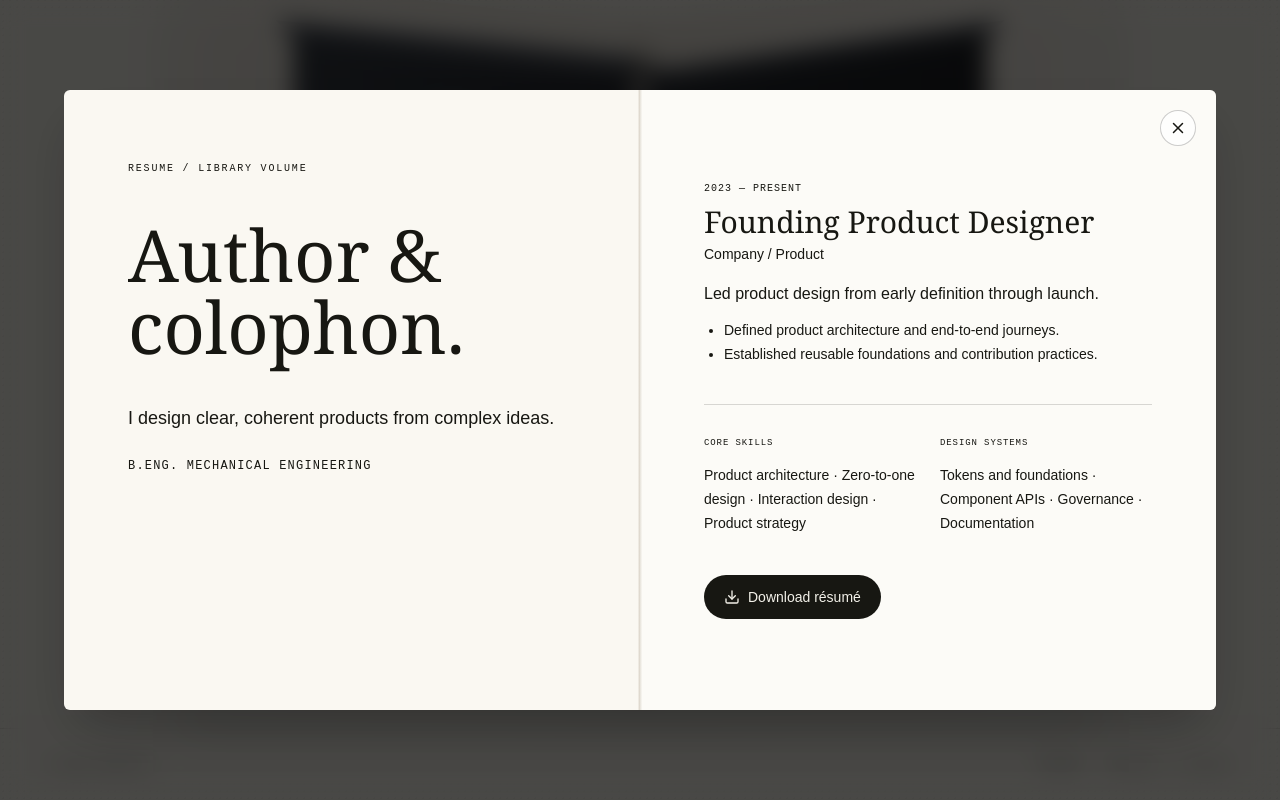
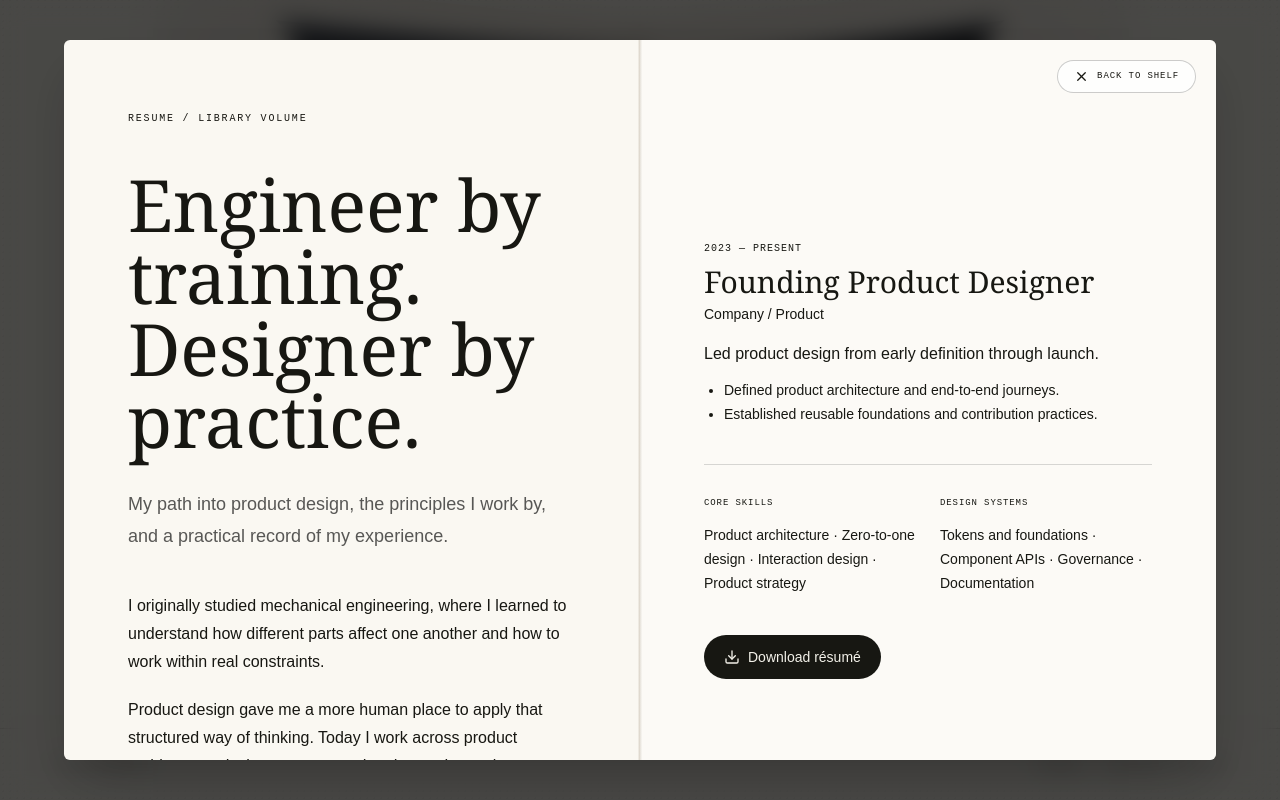
Before and after one commit to khadijatbakare/product-design-portfolio, a Next.js app: page / in a window 1280 px wide. Both pictures are taken after a click on the button "Résumé". Shown: the part 507-1307 px from the top of the page. Built offline with nearby package versions, Linux system fonts and the light colour scheme.

Commit message:
Model portfolio shelf as physical volumes

```diff
--- a/app/page.tsx
+++ b/app/page.tsx
@@ -5,7 +5,7 @@ import { BookPreloader } from '@/components/preloader/BookPreloader'
 import { CornerBookshelf } from '@/components/shelf/CornerBookshelf'
 import { BookSpreadModal } from '@/components/modal/BookSpreadModal'
 import { LibraryCheckoutFooter } from '@/components/footer/LibraryCheckoutFooter'
-import { aboutMe, getProjectsByVolume, projects, type ModalView, type VolumeId } from '@/data/content'
+import { aboutMe, getProjectsByVolume, libraryCopy, projects, type ModalView } from '@/data/content'
 
 export default function Home() {
   const [activeModal, setActiveModal] = useState<ModalView | null>(null)
@@ -13,7 +13,7 @@ export default function Home() {
   const [isLoading, setIsLoading] = useState(true)
   const closeModal = useCallback(() => setActiveModal(null), [])
   const finishLoading = useCallback(() => setIsLoading(false), [])
-  const openModal = useCallback((view: ModalView, volumeId?: VolumeId) => {
+  const openModal = useCallback((view: ModalView, volumeId?: string) => {
     setActiveModal(view)
     if (view === 'work') {
       const volumeProjects = volumeId ? getProjectsByVolume(volumeId) : projects
@@ -37,7 +37,7 @@ export default function Home() {
 
   return <main className="paper-texture min-h-screen bg-paper">
     <AnimatePresence>{isLoading && <BookPreloader key="preloader" onFinish={finishLoading} />}</AnimatePresence>
-    <header className="mx-auto max-w-7xl px-6 pt-12 md:px-12"><span className="font-mono text-[10px] uppercase tracking-[.18em]">{aboutMe.role}</span><h1 className="mt-8 max-w-5xl font-serif text-6xl leading-[.9] tracking-tight md:text-8xl">{aboutMe.intro}</h1><p className="mt-8 max-w-lg leading-7 text-black/60">Choose a volume from the shelf to explore the portfolio.</p></header>
+    <header className="mx-auto max-w-7xl px-6 pt-12 md:px-12"><span className="font-mono text-[10px] uppercase tracking-[.18em]">{libraryCopy.eyebrow}</span><h1 className="mt-8 max-w-5xl font-serif text-6xl leading-[.9] tracking-tight md:text-8xl">{aboutMe.intro}</h1><p className="mt-8 max-w-lg leading-7 text-black/60">{libraryCopy.instruction}</p></header>
     <div className="mx-auto max-w-7xl px-6 md:px-12"><CornerBookshelf onOpen={openModal} /></div>
     <LibraryCheckoutFooter onOpen={openModal} />
     <AnimatePresence>{activeModal && <BookSpreadModal key={activeModal} activeModal={activeModal} selectedProject={selectedProject} onClose={closeModal} onSelectProject={setSelectedProject} />}</AnimatePresence>
--- a/components/modal/BookSpreadModal.tsx
+++ b/components/modal/BookSpreadModal.tsx
@@ -2,7 +2,7 @@
 
 import { motion } from 'framer-motion'
 import { ChevronLeft, ChevronRight, Download, Mail, X } from 'lucide-react'
-import { aboutMe, checkoutSlip, getProjectsByVolume, projects, resume, type ModalView } from '@/data/content'
+import { aboutMe, checkoutSlip, getProjectsByVolume, libraryCopy, projects, resume, volumes, type ModalView } from '@/data/content'
 
 interface Props {
   readonly activeModal: ModalView
@@ -17,30 +17,28 @@ export function BookSpreadModal({ activeModal, selectedProject, onClose, onSelec
   const projectIndex = Math.max(0, volumeProjects.findIndex((item) => item.id === project.id))
   const previousProject = volumeProjects[(projectIndex - 1 + volumeProjects.length) % volumeProjects.length]
   const nextProject = volumeProjects[(projectIndex + 1) % volumeProjects.length]
+  const volume = activeModal === 'work'
+    ? volumes.find((item) => item.id === project.volumeId)
+    : volumes.find((item) => item.contents === activeModal)
 
-  const title = activeModal === 'work'
-    ? project.title
-    : activeModal === 'about'
-      ? 'The notes beyond the work.'
-      : activeModal === 'resume'
-        ? 'Author & colophon.'
-        : 'Let’s make sense of something together.'
+  const title = volume?.heading ?? 'Let’s make sense of something together.'
 
   return (
     <motion.div className="fixed inset-0 z-50 grid place-items-center bg-black/70 p-4 backdrop-blur-md" initial={{ opacity: 0 }} animate={{ opacity: 1 }} exit={{ opacity: 0 }} role="dialog" aria-modal="true" aria-labelledby="modal-title">
       <motion.article className="open-book relative grid max-h-[90vh] min-h-[620px] w-full max-w-6xl grid-cols-1 overflow-y-auto rounded-md shadow-2xl md:grid-cols-2" initial={{ scale: .92, y: 28 }} animate={{ scale: 1, y: 0 }} exit={{ scale: .95, y: 20 }} transition={{ type: 'spring', stiffness: 260, damping: 28 }}>
-        <button autoFocus onClick={onClose} className="absolute right-5 top-5 z-10 rounded-full border border-black/20 bg-white/70 p-2" aria-label="Close"><X size={18}/></button>
+        <button autoFocus onClick={onClose} className="absolute right-5 top-5 z-10 flex items-center gap-2 rounded-full border border-black/20 bg-white/70 px-4 py-2 font-mono text-[9px] uppercase tracking-widest" aria-label={libraryCopy.back}><X size={15}/>{libraryCopy.back}</button>
         <div className="p-10 md:p-16">
           <span className="font-mono text-[10px] uppercase tracking-[.18em]">{activeModal} / Library volume</span>
           <h2 id="modal-title" className="mt-10 font-serif text-5xl leading-none md:text-7xl">{title}</h2>
+          {volume && <p className="mt-8 max-w-md text-lg leading-8 text-black/65">{volume.description}</p>}
           {activeModal === 'work' && <p className="mt-8 font-mono text-[10px] uppercase tracking-widest">{project.discipline}</p>}
-          {activeModal === 'about' && <div className="mt-10 space-y-6 text-lg leading-8">{aboutMe.story.map((paragraph) => <p key={paragraph}>{paragraph}</p>)}</div>}
-          {activeModal === 'resume' && <div className="mt-10"><p className="text-lg leading-8">{aboutMe.intro}</p><p className="mt-6 font-mono text-xs uppercase tracking-widest">{resume.education}</p></div>}
+          {activeModal === 'resume' && <div className="mt-10 space-y-5 text-base leading-7">{aboutMe.story.map((paragraph) => <p key={paragraph}>{paragraph}</p>)}<p className="font-mono text-xs uppercase tracking-widest">{resume.education}</p></div>}
           {activeModal === 'contact' && <p className="mt-10 max-w-sm text-lg leading-8">{checkoutSlip.availability.label}. If there is a thoughtful product problem to untangle, I’d like to hear about it.</p>}
         </div>
 
         <div className="flex flex-col justify-center bg-white/35 p-10 md:p-16">
           {activeModal === 'work' && <>
+            <h3 className="mb-10 font-serif text-4xl leading-tight">{project.title}</h3>
             <section><p className="font-mono text-[10px] uppercase tracking-widest">The problem</p><p className="mt-3 leading-7">{project.problem}</p></section>
             <section className="mt-8"><p className="font-mono text-[10px] uppercase tracking-widest">What shipped</p><p className="mt-3 leading-7">{project.solution}</p></section>
             <section className="mt-8"><p className="font-mono text-[10px] uppercase tracking-widest">Constraints</p><ul className="mt-3 list-disc space-y-2 pl-5">{project.constraints.map((constraint) => <li key={constraint}>{constraint}</li>)}</ul></section>
@@ -48,7 +46,7 @@ export function BookSpreadModal({ activeModal, selectedProject, onClose, onSelec
             {project.metrics.map((metric) => <div key={metric.label} className="mt-8 border-t border-black/15 pt-5"><span className="font-serif text-4xl">{metric.value}</span><p>{metric.label}</p><p className="mt-1 font-mono text-[9px] uppercase tracking-widest text-black/50">{metric.verified ? 'Verified' : 'Unverified'} · {metric.source}</p></div>)}
             {volumeProjects.length > 1 && <div className="mt-12 flex gap-3"><button className="rounded-full border p-3" onClick={() => onSelectProject(previousProject.id)} aria-label="Previous project"><ChevronLeft/></button><button className="rounded-full border p-3" onClick={() => onSelectProject(nextProject.id)} aria-label="Next project"><ChevronRight/></button></div>}
           </>}
-          {activeModal === 'about' && <div className="grid gap-5 sm:grid-cols-2">{aboutMe.hobbies.map((hobby, index) => <article key={hobby.id} className={`${index % 3 === 0 ? '-rotate-1' : 'rotate-1'} border border-black/15 bg-[#f8f1e5] p-5 shadow-sm`}><span className="font-mono text-[9px] uppercase tracking-widest">0{index + 1} / {hobby.title}</span><p className="mt-5 font-serif text-2xl">{hobby.caption}</p></article>)}</div>}
+          {activeModal === 'notes' && <div className="grid gap-5 sm:grid-cols-2">{aboutMe.hobbies.map((hobby, index) => <article key={hobby.id} className={`${index % 3 === 0 ? '-rotate-1' : 'rotate-1'} border border-black/15 bg-[#f8f1e5] p-5 shadow-sm`}><span className="font-mono text-[9px] uppercase tracking-widest">0{index + 1} / {hobby.title}</span><p className="mt-5 font-serif text-2xl">{hobby.caption}</p></article>)}</div>}
           {activeModal === 'resume' && <>
             <div className="space-y-8">{resume.entries.map((entry) => <article key={`${entry.organization}-${entry.period}`}><p className="font-mono text-[10px] uppercase tracking-widest">{entry.period}</p><h3 className="mt-2 font-serif text-3xl">{entry.role}</h3><p className="mt-1 text-sm">{entry.organization}</p><p className="mt-4 leading-7">{entry.summary}</p><ul className="mt-3 list-disc space-y-1 pl-5 text-sm">{entry.highlights.map((highlight) => <li key={highlight}>{highlight}</li>)}</ul></article>)}</div>
             <div className="mt-10 grid gap-6 border-t border-black/15 pt-8 sm:grid-cols-2"><div><p className="font-mono text-[9px] uppercase tracking-widest">Core skills</p><p className="mt-3 text-sm leading-6">{resume.coreSkills.join(' · ')}</p></div><div><p className="font-mono text-[9px] uppercase tracking-widest">Design systems</p><p className="mt-3 text-sm leading-6">{resume.designSystemSkills.join(' · ')}</p></div></div>
--- a/components/shelf/CornerBookshelf.tsx
+++ b/components/shelf/CornerBookshelf.tsx
@@ -2,21 +2,17 @@
 
 import { useState } from 'react'
 import { AnimatePresence, motion } from 'framer-motion'
-import { volumes, type ModalView, type VolumeId } from '@/data/content'
+import { libraryCopy, volumes, type ModalView } from '@/data/content'
 
 export interface CornerBookshelfProps {
-  readonly onOpen: (view: ModalView, volumeId?: VolumeId) => void
+  readonly onOpen: (view: ModalView, volumeId?: string) => void
 }
 
-const placements = [
-  { x: 158, y: 126, width: 34, height: 126, angle: 1 },
-  { x: 198, y: 113, width: 38, height: 139, angle: -1 },
-  { x: 436, y: 126, width: 34, height: 126, angle: -1 },
-  { x: 476, y: 139, width: 31, height: 113, angle: 1 },
-]
+const spineX = [136, 201, 414, 487]
+const spineAngle = [1, -1, -1, 1]
 
 export function CornerBookshelf({ onOpen }: CornerBookshelfProps) {
-  const [hovered, setHovered] = useState<VolumeId | null>(null)
+  const [hovered, setHovered] = useState<string | null>(null)
   const active = volumes.find((volume) => volume.id === hovered)
 
   return (
@@ -26,9 +22,9 @@ export function CornerBookshelf({ onOpen }: CornerBookshelfProps) {
           {active ? (
             <motion.div key={active.id} initial={{ opacity: 0, y: 8, scale: .96 }} animate={{ opacity: 1, y: 0, scale: 1 }} exit={{ opacity: 0, y: -4, scale: .96 }} className="rounded-md border border-white/10 bg-[#181A1E]/95 px-4 py-2 text-center text-stone-100 shadow-xl backdrop-blur">
               <p className="text-xs font-medium">{active.subtitle}</p>
-              <p className="mt-1 font-mono text-[9px] uppercase tracking-widest text-stone-400">{active.label}</p>
+              <p className="mt-1 font-mono text-[9px] uppercase tracking-widest text-stone-400">{active.readTime} · {libraryCopy.open}</p>
             </motion.div>
-          ) : <p className="font-mono text-[10px] uppercase tracking-[.18em] text-stone-500">Hover over a volume to explore</p>}
+          ) : <p className="font-mono text-[10px] uppercase tracking-[.18em] text-stone-500">{libraryCopy.instruction}</p>}
         </AnimatePresence>
       </div>
       <svg viewBox="0 0 680 520" className="h-auto w-full overflow-visible drop-shadow-2xl" role="img" aria-label="L-shaped corner bookshelf with four interactive volumes">
@@ -37,20 +33,39 @@ export function CornerBookshelf({ onOpen }: CornerBookshelfProps) {
           <linearGradient id="right-shelf"><stop stopColor="#282c32"/><stop offset="1" stopColor="#1d1f23"/></linearGradient>
           <linearGradient id="wall-left"><stop stopColor="#ece8df"/><stop offset="1" stopColor="#ddd7cc"/></linearGradient>
           <linearGradient id="wall-right"><stop stopColor="#ded8cd"/><stop offset="1" stopColor="#f0ece4"/></linearGradient>
+          <linearGradient id="spine-gradient"><stop stopColor="#000" stopOpacity=".5"/><stop offset=".18" stopColor="#fff" stopOpacity="0"/><stop offset=".82" stopColor="#fff" stopOpacity="0"/><stop offset="1" stopColor="#000" stopOpacity=".6"/></linearGradient>
+          <pattern id="spine-dots" width="4" height="4" patternUnits="userSpaceOnUse"><circle cx="1" cy="1" r=".7" fill="#fff"/></pattern>
+          <pattern id="spine-coarse-dots" width="6" height="6" patternUnits="userSpaceOnUse"><circle cx="1.5" cy="1.5" r="1" fill="#1e0f0b"/></pattern>
         </defs>
         <path d="M35 20L340 52V500H35Z" fill="url(#wall-left)" opacity=".7"/><path d="M340 52L645 20V500H340Z" fill="url(#wall-right)" opacity=".7"/><line x1="340" y1="52" x2="340" y2="500" stroke="#bdb6aa" strokeWidth="2"/>
         <polygon points="110,62 334,84 334,474 110,454" fill="url(#left-shelf)"/><polygon points="346,84 570,62 570,454 346,474" fill="url(#right-shelf)"/><polygon points="98,50 334,74 346,84 110,62" fill="#414650"/><polygon points="346,84 582,50 570,62 346,94" fill="#343840"/>
         {[260, 390].map((y) => <g key={y}><polygon points={`110,${y} 334,${y+20} 334,${y+31} 110,${y+11}`} fill="#202329" stroke="#454a53"/><polygon points={`346,${y+20} 570,${y} 570,${y+11} 346,${y+31}`} fill="#1b1d21" stroke="#343840"/></g>)}
         <rect x="330" y="75" width="22" height="402" fill="#111318" opacity=".45"/>
         {volumes.map((volume, index) => {
-          const place = placements[index]
+          const width = volume.width
+          const height = volume.height
+          const x = spineX[index]
+          const y = 390 - height
+          const angle = spineAngle[index]
           const isHovered = hovered === volume.id
-          const open = () => onOpen(volume.view, volume.id)
-          return <motion.g key={volume.id} tabIndex={0} role="button" aria-label={`Open ${volume.label}: ${volume.title}`} onClick={open} onKeyDown={(event) => { if (event.key === 'Enter' || event.key === ' ') { event.preventDefault(); open() } }} onMouseEnter={() => setHovered(volume.id)} onMouseLeave={() => setHovered(null)} onFocus={() => setHovered(volume.id)} onBlur={() => setHovered(null)} animate={{ y: isHovered ? -16 : 0 }} transition={{ type: 'spring', stiffness: 340, damping: 25 }} className="cursor-pointer outline-none">
-            <rect x={place.x} y={place.y} width={place.width} height={place.height} rx="2" fill={volume.color} stroke="#0e0f11" transform={`rotate(${place.angle} ${place.x} ${place.y+place.height})`}/><rect x={place.x+3} y={place.y-3} width={place.width-6} height="3" rx="1" fill="#f3eee5" opacity=".85"/><text x={place.x+place.width/2} y={place.y+14} fill={index===3?'#292722':'#ddd8ce'} fontSize="6" fontFamily="monospace" textAnchor="middle">{volume.label}</text><text x={place.x+place.width/2} y={place.y+place.height/2} fill={index===3?'#292722':'#eee9df'} fontSize="8" fontFamily="monospace" textAnchor="middle" transform={`rotate(-90 ${place.x+place.width/2} ${place.y+place.height/2})`}>{volume.title}</text><line x1={place.x+8} x2={place.x+place.width-8} y1={place.y+place.height-12} y2={place.y+place.height-12} stroke={index===3?'#292722':'#ddd8ce'} opacity=".45"/>
+          const open = () => onOpen(volume.contents, volume.id)
+          const fontFamily = volume.typography === 'mono' ? 'monospace' : volume.typography === 'sans' ? 'sans-serif' : 'serif'
+          return <motion.g key={volume.id} tabIndex={0} role="button" aria-label={`Open ${volume.volume}: ${volume.spine}`} onClick={open} onKeyDown={(event) => { if (event.key === 'Enter' || event.key === ' ') { event.preventDefault(); open() } }} onMouseEnter={() => setHovered(volume.id)} onMouseLeave={() => setHovered(null)} onFocus={() => setHovered(volume.id)} onBlur={() => setHovered(null)} animate={{ y: isHovered ? -16 : 0 }} transition={{ type: 'spring', stiffness: 340, damping: 25 }} className="cursor-pointer outline-none">
+            <rect x={x} y={y} width={width} height={height} rx="2" fill={volume.color} stroke="#0e0f11" transform={`rotate(${angle} ${x} 390)`}/>
+            {volume.texture === 'dots' && <rect x={x} y={y} width={width} height={height} fill="url(#spine-dots)" opacity=".22"/>}
+            {volume.texture === 'coarse-dots' && <rect x={x} y={y} width={width} height={height} fill="url(#spine-coarse-dots)" opacity=".25"/>}
+            {volume.texture === 'gradient' && <rect x={x} y={y} width={width} height={height} fill="url(#spine-gradient)" opacity=".55"/>}
+            <rect x={x+3} y={y-3} width={width-6} height="3" rx="1" fill="#f3eee5" opacity=".85"/>
+            <text x={x+width/2} y={y+16} fill={volume.textColor} fontSize="7" fontFamily="monospace" textAnchor="middle">{volume.volume}</text>
+            <text x={x+width/2} y={y+height/2} fill={volume.textColor} fontSize={volume.typography === 'sans' ? 9 : 10} fontFamily={fontFamily} fontStyle={volume.typography === 'italic' ? 'italic' : 'normal'} textAnchor="middle" transform={`rotate(-90 ${x+width/2} ${y+height/2})`}>{volume.spine}</text>
+            {volume.accent === 'lines' && <g stroke={volume.textColor} opacity=".45"><line x1={x+10} x2={x+width-10} y1={y+27} y2={y+27}/><line x1={x+10} x2={x+width-10} y1={y+31} y2={y+31}/></g>}
+            {volume.accent === 'numeral' && <text x={x+width/2} y={y+height-14} fill={volume.textColor} fontFamily="serif" fontSize="10" textAnchor="middle">II</text>}
+            {volume.accent === 'stitch' && <line x1={x+width-8} x2={x+width-8} y1={y+height-28} y2={y+height-10} stroke={volume.textColor} strokeDasharray="3 3"/>}
+            {volume.accent === 'ribbon' && <path d={`M${x+width/2-4} 390h8v18l-4-4-4 4z`} fill="#8C2D19"/>}
           </motion.g>
         })}
         <polygon points="94,454 334,474 346,486 106,466" fill="#414650"/><polygon points="346,474 574,454 586,466 346,486" fill="#30343b"/>
+        <text x="112" y="500" fill="#80796e" fontFamily="monospace" fontSize="8">{libraryCopy.shelfPlate}</text><text x="560" y="500" fill="#80796e" fontFamily="monospace" fontSize="8" textAnchor="end">{libraryCopy.volumeCount}</text>
       </svg>
     </section>
   )
--- a/data/content.ts
+++ b/data/content.ts
@@ -1,9 +1,26 @@
 export interface MediaAsset { readonly src: string; readonly alt: string; readonly width: number; readonly height: number; readonly placeholder?: string }
 export type AvailabilityStatus = 'open' | 'selective' | 'closed'
-export type ModalView = 'work' | 'about' | 'resume' | 'contact'
+export type VolumeContents = 'work' | 'notes' | 'about' | 'resume'
+export type ModalView = VolumeContents | 'contact'
 export type VolumeId = 'vol-01' | 'vol-02' | 'vol-03' | 'vol-04'
 
-export interface Volume { readonly id: VolumeId; readonly view: Exclude<ModalView, 'contact'>; readonly label: string; readonly title: string; readonly subtitle: string; readonly color: string }
+export interface Volume {
+  readonly id: string
+  readonly volume: string
+  readonly spine: string
+  readonly subtitle: string
+  readonly readTime: string
+  readonly contents: VolumeContents
+  readonly heading: string
+  readonly description: string
+  readonly width: number
+  readonly height: number
+  readonly color: string
+  readonly textColor: string
+  readonly typography: 'mono' | 'serif' | 'italic' | 'sans'
+  readonly texture: 'dots' | 'gradient' | 'coarse-dots' | 'paper'
+  readonly accent: 'lines' | 'numeral' | 'stitch' | 'ribbon'
+}
 export interface Metric { readonly value: string; readonly label: string; readonly source: string; readonly verified: boolean }
 export interface SystemDecision { readonly decision: string; readonly rationale: string; readonly tradeoff: string }
 export interface VisualAsset { readonly media: MediaAsset; readonly caption: string; readonly spec: string }
@@ -15,12 +32,15 @@ export interface ResumeEntry { readonly organization: string; readonly role: str
 export interface Resume { readonly entries: readonly ResumeEntry[]; readonly coreSkills: readonly string[]; readonly designSystemSkills: readonly string[]; readonly education: string }
 export interface LedgerEntry { readonly label: string; readonly value: string; readonly href?: string }
 export interface CheckoutSlip { readonly availability: { readonly status: AvailabilityStatus; readonly label: string }; readonly ledger: readonly LedgerEntry[] }
+export interface LibraryCopy { readonly eyebrow: string; readonly instruction: string; readonly back: string; readonly open: string; readonly shelfPlate: string; readonly volumeCount: string }
+
+export const libraryCopy: LibraryCopy = { eyebrow: 'PRODUCT DESIGNER · FOUNDING DESIGNER', instruction: 'Pull a volume from the shelf', back: 'Back to shelf', open: 'Start reading', shelfPlate: 'Khadijat — Folio Index', volumeCount: '4 Volumes' }
 
 export const volumes: readonly Volume[] = [
-  { id: 'vol-01', view: 'work', label: 'VOL. 01', title: 'SYSTEMS', subtitle: 'Design systems & product architecture', color: '#22252a' },
-  { id: 'vol-02', view: 'work', label: 'VOL. 02', title: 'PRODUCTS', subtitle: 'End-to-end product design & user flows', color: '#1c2e24' },
-  { id: 'vol-03', view: 'about', label: 'VOL. 03', title: 'FIELD NOTES', subtitle: 'Bookshelf, photo logs, gym & home', color: '#6e3727' },
-  { id: 'vol-04', view: 'resume', label: 'VOL. 04', title: 'AUTHOR / COLOPHON', subtitle: 'Background, experience & résumé', color: '#dcd3c1' },
+  { id: 'vol-01', volume: 'VOL. 01', spine: 'SYSTEMS ARCHITECTURE', subtitle: 'Design system case studies', readTime: '6 min read', contents: 'work', heading: 'Systems that make complex products feel coherent.', description: 'Design-system work focused on shared language, durable foundations, and the decisions behind them.', width: 58, height: 290, color: '#22252A', textColor: '#A1A7B4', typography: 'mono', texture: 'dots', accent: 'lines' },
+  { id: 'vol-02', volume: 'VOL. 02', spine: 'Selected Products', subtitle: 'Product case studies', readTime: '8 min read', contents: 'work', heading: 'Products shaped from first principles.', description: 'End-to-end product work, from early architecture through the flows people ultimately use.', width: 66, height: 310, color: '#1C2E24', textColor: '#E2CCA2', typography: 'serif', texture: 'gradient', accent: 'numeral' },
+  { id: 'vol-03', volume: 'VOL. 03', spine: 'field notes & life', subtitle: 'Books, gym, cooking, Bambi', readTime: '4 min read', contents: 'notes', heading: 'Things I keep close when I am off the clock.', description: 'A loose scrapbook of books, training, food, home, and Bambi — no forced lesson attached.', width: 50, height: 275, color: '#6E3727', textColor: '#3E1E15', typography: 'italic', texture: 'coarse-dots', accent: 'stitch' },
+  { id: 'vol-04', volume: 'VOL. 04', spine: 'AUTHOR & COLOPHON', subtitle: 'About, experience & résumé', readTime: '3 min read', contents: 'resume', heading: 'Engineer by training. Designer by practice.', description: 'My path into product design, the principles I work by, and a practical record of my experience.', width: 46, height: 260, color: '#DCD3C1', textColor: '#1A1A1A', typography: 'sans', texture: 'paper', accent: 'ribbon' },
 ]
 
 export const projects: readonly Project[] = [
@@ -33,5 +53,5 @@ export const aboutMe: AboutMe = { name: 'Khadijat', role: 'Product Designer & Fo
 export const resume: Resume = { entries: [{ organization: 'Company / Product', role: 'Founding Product Designer', period: '2023 — Present', summary: 'Led product design from early definition through launch.', highlights: ['Defined product architecture and end-to-end journeys.', 'Established reusable foundations and contribution practices.'] }], coreSkills: ['Product architecture', 'Zero-to-one design', 'Interaction design', 'Product strategy'], designSystemSkills: ['Tokens and foundations', 'Component APIs', 'Governance', 'Documentation'], education: 'B.Eng. Mechanical Engineering' }
 export const checkoutSlip: CheckoutSlip = { availability: { status: 'selective', label: 'Available for select opportunities' }, ledger: [{ label: 'Email', value: aboutMe.email, href: `mailto:${aboutMe.email}` }, { label: 'Location', value: 'Lagos, Nigeria' }, { label: 'Portfolio', value: '2026 edition' }] }
 
-export const getProjectsByVolume = (volumeId: VolumeId) => projects.filter(project => project.volumeId === volumeId)
-export const getVolume = (volumeId: VolumeId) => volumes.find(volume => volume.id === volumeId)
+export const getProjectsByVolume = (volumeId: string) => projects.filter(project => project.volumeId === volumeId)
+export const getVolume = (volumeId: string) => volumes.find(volume => volume.id === volumeId)
```
